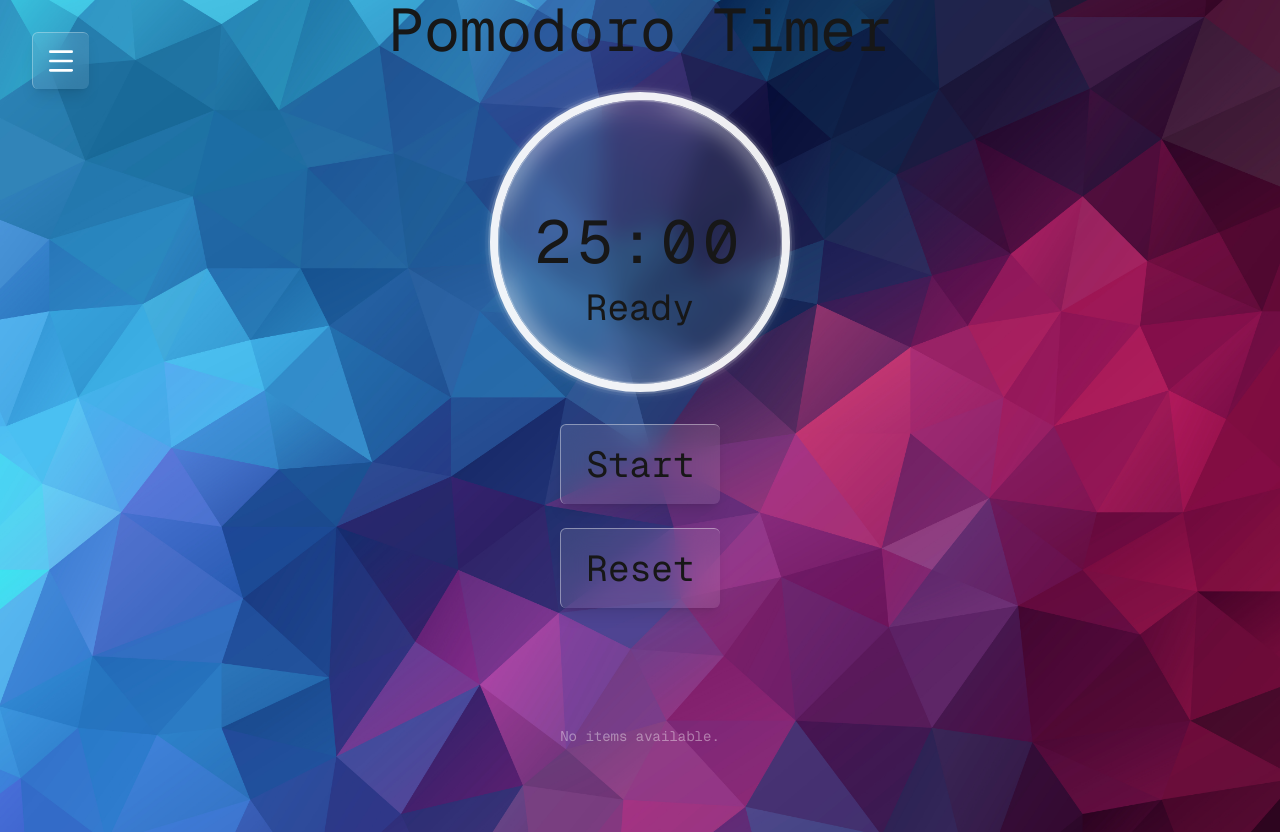
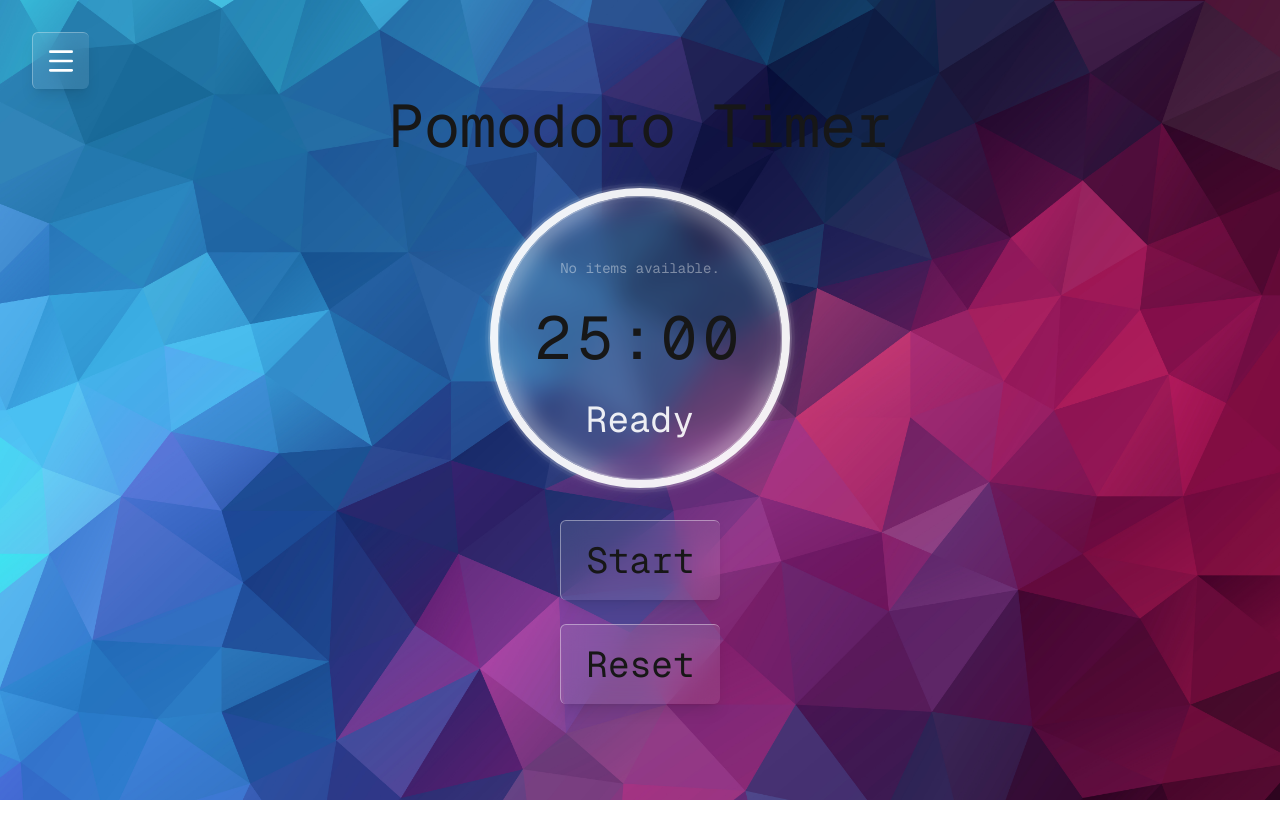
Before and after one commit to shun-tdu/pomodoro-timer-glass-morphism, a Next.js app: page / in a window 1280 px wide. After the commit the page ends 800 px from the top, so only its background shows below. Built offline with nearby package versions, Linux system fonts and the light colour scheme.

Commit message:
タイマー画面に科目選択機能を追加

```diff
--- a/next.config.ts
+++ b/next.config.ts
@@ -1,8 +1,8 @@
 import type { NextConfig } from "next";
 
 const nextConfig: NextConfig = {
-  reactCompiler: true,
-  allowedDevOrigins: ["192.168.1.6"],
+    reactCompiler: true,
+    allowedDevOrigins: ["192.168.1.10"],
 };
 
 export default nextConfig;
--- a/src/componens/PomodoroTimer.tsx
+++ b/src/componens/PomodoroTimer.tsx
@@ -35,8 +35,6 @@ function GetFormattedTime(time_minutes: number) {
     const formattedTime = `${String(minutes).padStart(2, "0")}:${String(seconds).padStart(2, "0")}`;
     return formattedTime;
 }
-
-function SubjectScroll() {}
 
 export function PomodoroTimer({
     workTime,
@@ -238,16 +236,31 @@ export function PomodoroTimer({
 
     return (
         <div className="flex flex-col justify-center items-center gap-6 md:gap-8">
+            {/* タイトル */}
             <h1 className="font-mono text-[44px] md:text-6xl">
                 Pomodoro Timer
             </h1>
 
+            {/* 円状のタイマー表示領域 */}
             <CirclarProgress ratio={ratio} size={300} strokeWidth={8}>
-                <div className="relative flex flex-col items-center justify-center">
-                    <h1 className="font-mono text-6xl tracking-widest">
+                <div className="absolute inset-0 flex items-center justify-center">
+                    {/* 科目のドラムピッカー */}
+                    <div className="absolute top-8 w-3/4">
+                        <DrumPicker
+                            items={subjects.map((subject) => ({
+                                id: subject.id,
+                                label: subject.name,
+                            }))}
+                            activeId={activeSubjectId}
+                            setActiveId={setActiveSubjectId}
+                            height="h-24"
+                        />
+                    </div>
+
+                    <h1 className="font-mono text-6xl tracking-widest z-10">
                         {timeText}
                     </h1>
-                    <h1 className="font-mono text-3xl md:text-4xl absolute mt-4 top-full whitespace-nowrap">
+                    <h1 className="absolute bottom-12 font-mono text-3xl md:text-4xl whitespace-nowrap text-white/90">
                         {MODE_DISPLAY_TEXT[timerMode]}
                     </h1>
                 </div>
@@ -261,16 +274,6 @@ export function PomodoroTimer({
                     Reset
                 </GlassButton>
             </div>
-
-            {/* 科目のドラムピッカー */}
-            <DrumPicker
-                items={subjects.map((subject) => ({
-                    id: subject.id,
-                    label: subject.name,
-                }))}
-                activeId={activeSubjectId}
-                setActiveId={setActiveSubjectId}
-            />
         </div>
     );
 }
--- a/src/componens/ui/DrumPicker.tsx
+++ b/src/componens/ui/DrumPicker.tsx
@@ -14,10 +14,12 @@ export function DrumPicker({
     items,
     activeId,
     setActiveId,
+    height = "h-48",
 }: {
     items: PickerItem[];
     activeId: string;
     setActiveId: Dispatch<SetStateAction<string>>;
+    height?: string;
 }) {
     const scrollRef = useRef<HTMLDivElement>(null);
 
@@ -54,7 +56,7 @@ export function DrumPicker({
         <div
             ref={scrollRef}
             onScroll={handleScroll}
-            className="flex flex-col items-center gap-2 h-48 w-full overflow-y-auto snap-y snap-mandatory [&::-webkit-scrollbar]:hidden relative"
+            className={`flex flex-col items-center gap-2 w-full overflow-y-auto snap-y snap-mandatory [&::-webkit-scrollbar]:hidden relative ${height}`}
             style={{
                 maskImage:
                     "linear-gradient(to bottom, transparent, black 30%, black 70%, transparent)",
```
